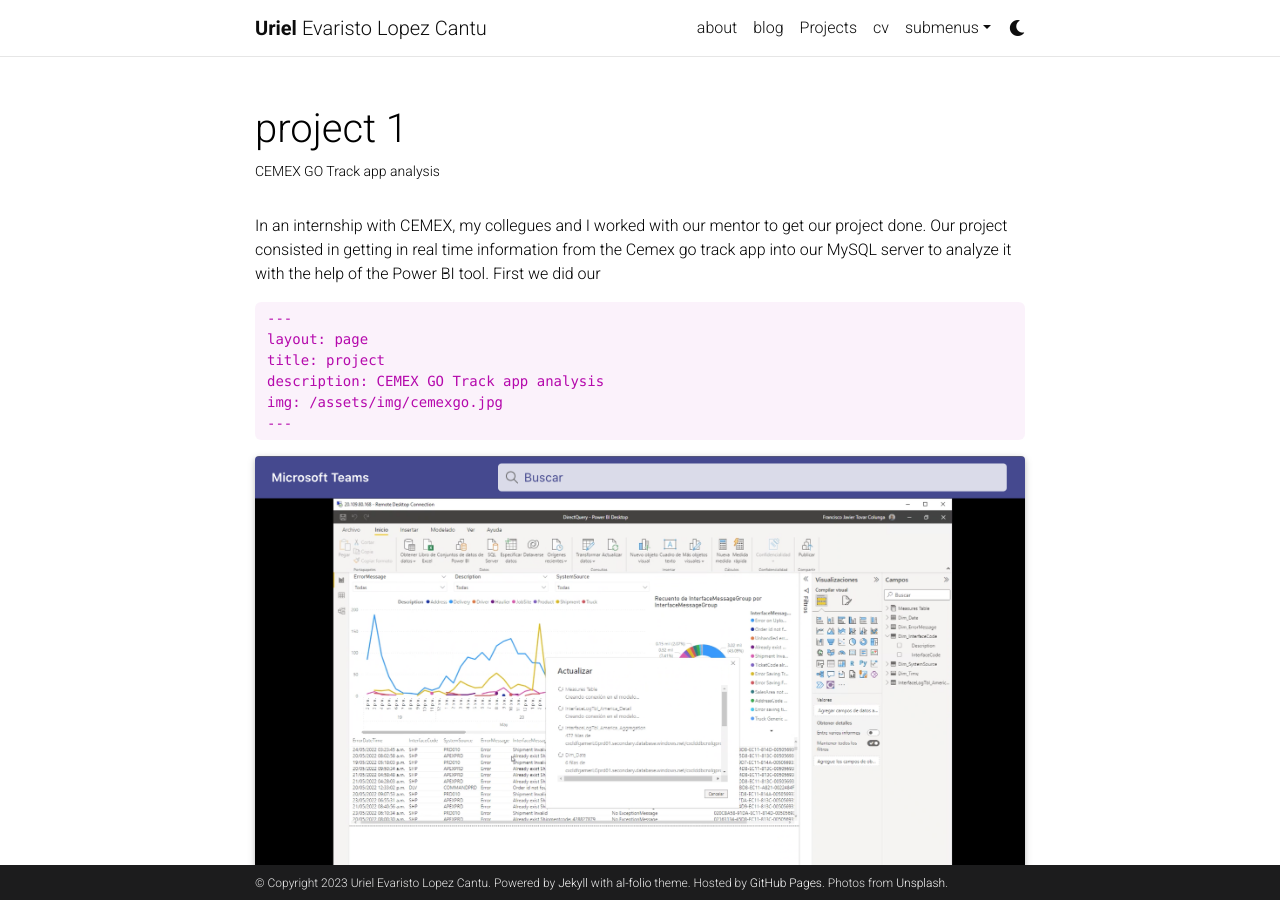
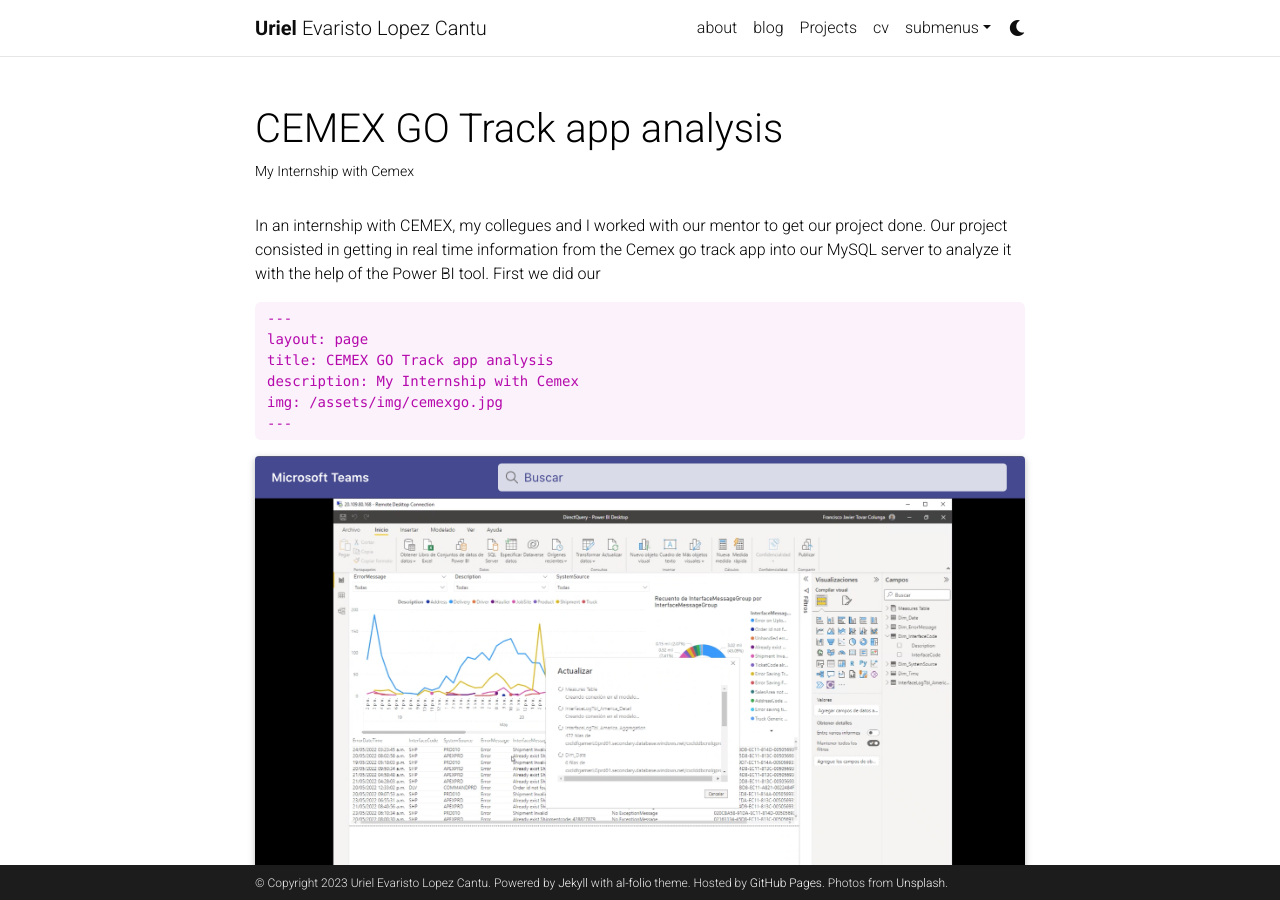
Before and after one commit to ulopezc/ulopezc.github.io, a Jekyll site: the page built from _projects/1_project.md, in a window 1280 px wide and 900 px high. Built offline with Jekyll 4.4.1, drawn with Linux system fonts in a browser that asks for light colours; full-size pictures stand in for the smaller copies a plugin makes; comment, search, counter and statistics services are not loaded; a style sheet for code colours, icons or effects is not loaded.

Commit message:
Update 1_project.md

```diff
--- a/_projects/1_project.md
+++ b/_projects/1_project.md
@@ -1,7 +1,7 @@
 ---
 layout: page
-title: project 1
-description: CEMEX GO Track app analysis
+title: CEMEX GO Track app analysis
+description: My Internship with Cemex
 img: assets/img/cemexgo.jpg
 importance: 1
 category: work
@@ -11,8 +11,8 @@ In an internship with CEMEX, my collegues and I worked with our mentor to get ou
 
     ---
     layout: page
-    title: project
-    description: CEMEX GO Track app analysis
+    title: CEMEX GO Track app analysis
+    description: My Internship with Cemex
     img: /assets/img/cemexgo.jpg
     ---
 
```
